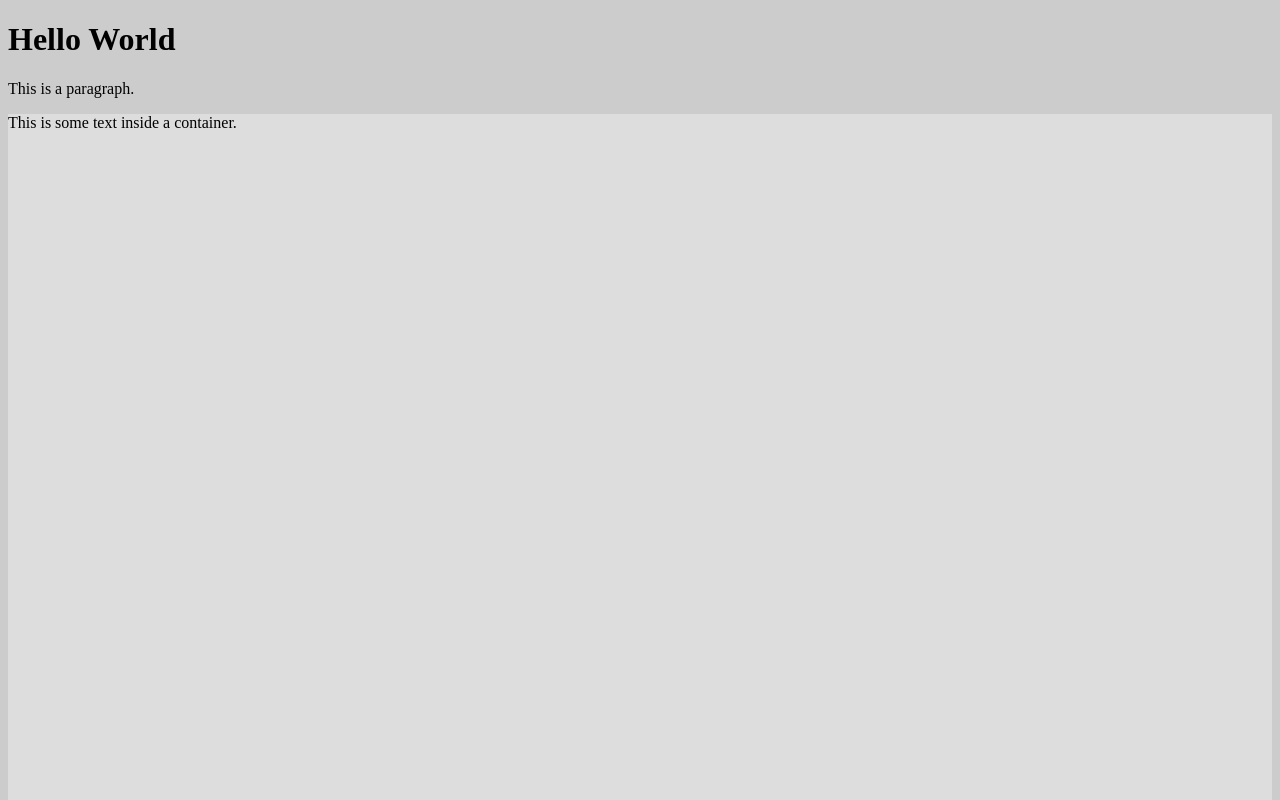
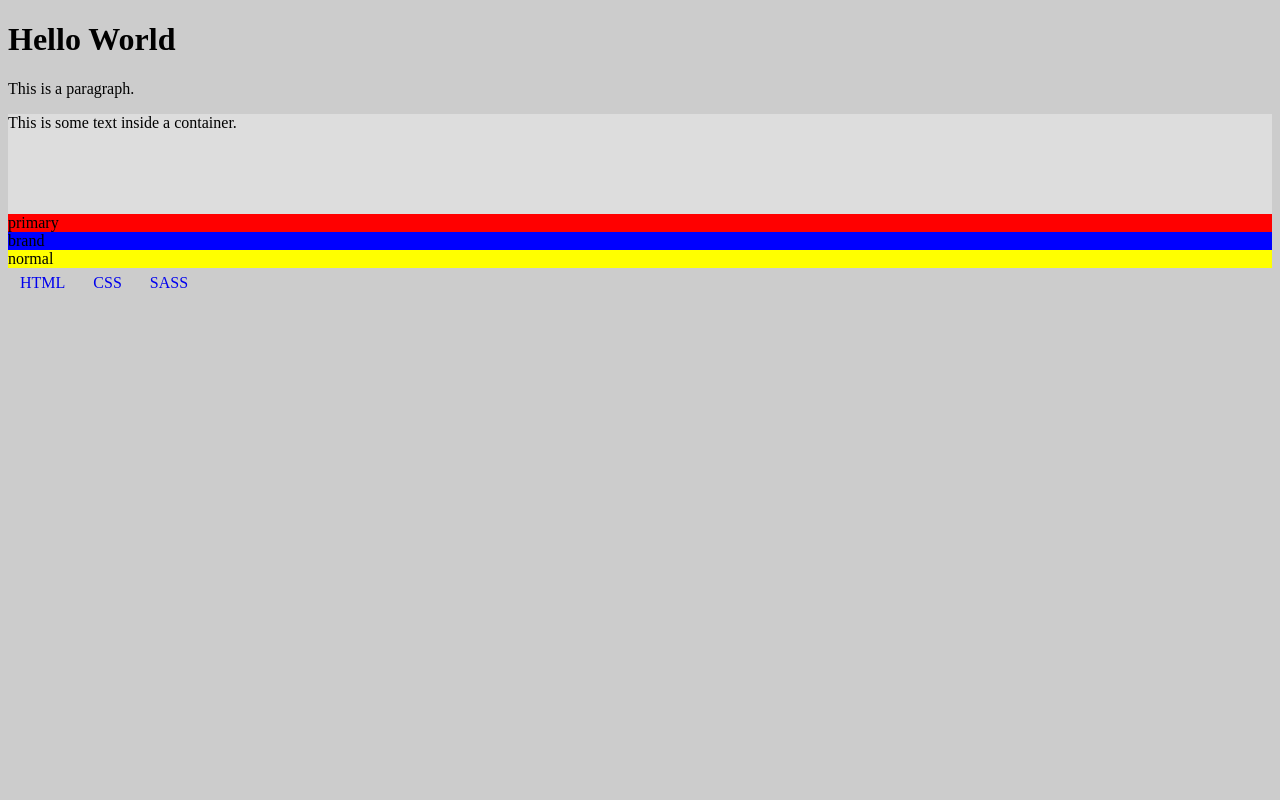
Before and after one commit to FBWE22-E08/UIB-Lessons, a website: page 9-Framework/sass/sassCss/src/index.html in a window 1280 px wide. Shown: the top 800 px of the page. Drawn offline with nearby package versions, Linux system fonts and the light colour scheme; files that its build step writes are made by us from their sources.

Commit message:
sass-part-4

```diff
--- a/9-Framework/sass/sassCss/src/index.html
+++ b/9-Framework/sass/sassCss/src/index.html
@@ -17,5 +17,13 @@
     <div class="primary">primary</div>
     <div class="brand">brand</div>
     <div class="normal">normal</div>
+
+    <nav>
+      <ul>
+        <li><a href="#">HTML</a></li>
+        <li><a href="#">CSS</a></li>
+        <li><a href="#">SASS</a></li>
+      </ul>
+    </nav>
   </body>
 </html>
--- /dev/null
+++ b/9-Framework/sass/sassCss/src/sass/_maps.scss
@@ -0,0 +1,7 @@
+// Map
+$colors: (
+  primary: red,
+  brand: blue,
+  normal: yellow,
+  ghassan: green,
+);
--- /dev/null
+++ b/9-Framework/sass/sassCss/src/sass/_variables.scss
@@ -0,0 +1,3 @@
+$myColor: #ddd;
+$bodyBg: #ccc;
+$height: 100px;
--- a/9-Framework/sass/sassCss/src/sass/styles.scss
+++ b/9-Framework/sass/sassCss/src/sass/styles.scss
@@ -1,24 +1,5 @@
-/**/
-
-$myColor: #ddd;
-$bodyBg: #ccc;
-$height: 800px;
-
-/*
-  $primary: red;
-  $brand: blue;
-  $normal: yellow;
-  $ghassan: green;
-
-*/
-
-// Map
-$colors: (
-  primary: red,
-  brand: blue,
-  normal: yellow,
-  ghassan: green,
-);
+@import "variables";
+@import "maps";
 
 body {
   background-color: $bodyBg;
@@ -40,3 +21,23 @@ body {
 .normal {
   background: map-get($colors, normal);
 }
+
+nav {
+  ul {
+    margin: 0;
+    padding: 0;
+    list-style: none;
+  }
+  li {
+    display: inline-block;
+  }
+  a {
+    display: block;
+    padding: 6px 12px;
+    text-decoration: none;
+
+    &:hover {
+      color: red;
+    }
+  }
+}
```
Also changed, not shown: 2 other files.
